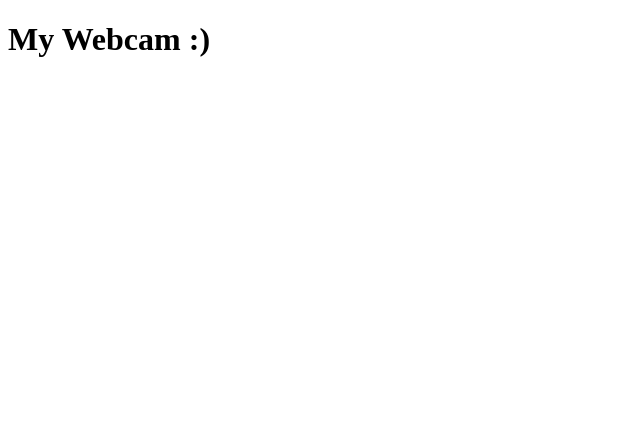
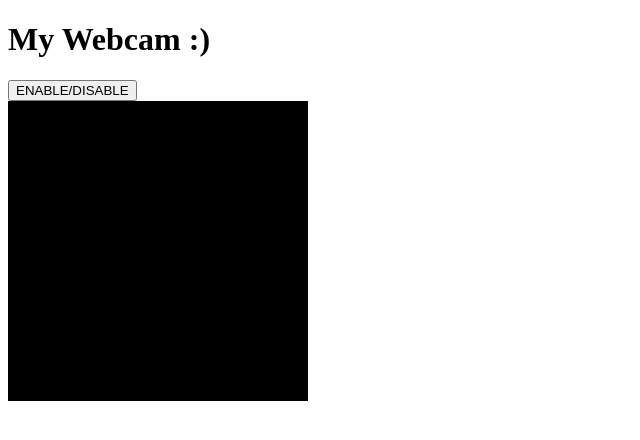
Before and after one commit to bouwe77/react-webcam, a React (Create React App) app: page / in a window 1280 px wide. Shown: the top 440 px of the page, without its empty margins (0-640 px from the left). Built offline with nearby package versions, Linux system fonts and the light colour scheme; no server answers.

Commit message:
Added a toggle button to enable/disable the webcam

```diff
--- a/src/App.js
+++ b/src/App.js
@@ -1,12 +1,41 @@
-import React from "react";
+import React, { useState } from "react";
 import Webcam from "react-webcam";
 
+const webcamDimensions = {
+  width: 300,
+  height: 300,
+};
+
+const videoConstraints = {
+  ...webcamDimensions,
+};
+
 function App() {
+  const [webcamDisabled, setWebcamDisabled] = useState(true);
+
+  function toggleDisableWebcam() {
+    setWebcamDisabled(!webcamDisabled);
+  }
+
   return (
     <>
       <h1>My Webcam :)</h1>
 
-      <Webcam />
+      <div>
+        <button onClick={toggleDisableWebcam}>ENABLE/DISABLE</button>
+      </div>
+
+      {webcamDisabled ? (
+        <div
+          style={{
+            width: `${webcamDimensions.width}px`,
+            height: `${webcamDimensions.width}px`,
+            backgroundColor: "black",
+          }}
+        />
+      ) : (
+        <Webcam videoConstraints={videoConstraints} />
+      )}
     </>
   );
 }
```
